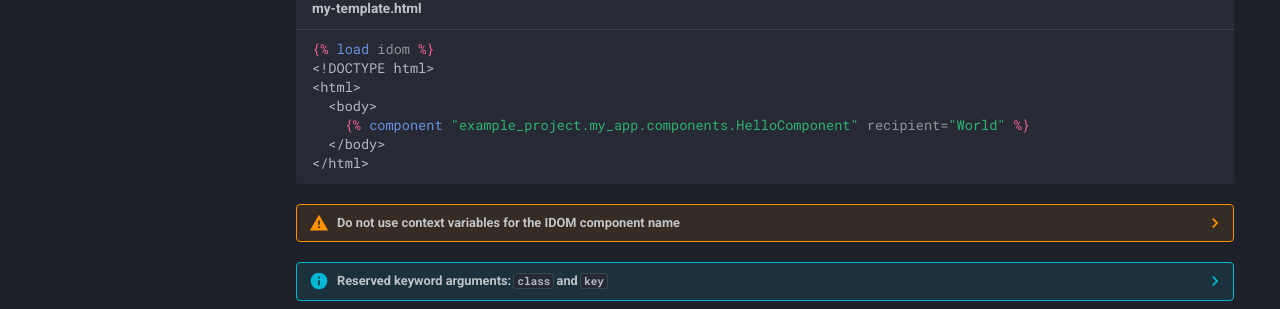
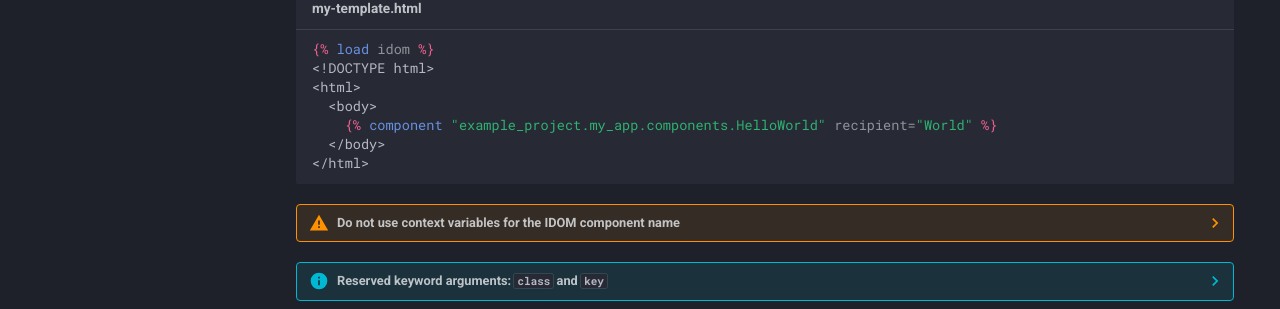
Before and after one commit to reactive-python/reactpy-django, an MkDocs documentation site: the page built from docs/django/templatetag.md, in a window 1280 px wide. Shown: the part 306-615 px from the top of the page. Built offline with MkDocs 1.6.1 and Material for MkDocs 9.7.7, drawn with Linux system fonts in a browser that asks for light colours; comment, search, counter and statistics services are not loaded.

Commit message:
rename component to HelloWorld

````diff
--- a/README.md
+++ b/README.md
@@ -35,9 +35,8 @@ You'll need a file to define your [IDOM](https://github.com/idom-team/idom) comp
 ```python title="components.py"
 from idom import component, html
 
-# Components are CamelCase by ReactJS convention
 @component
-def HelloComponent(recipient: str):
+def HelloWorld(recipient: str):
     return html.h1(f"Hello {recipient}!")
 ```
 
@@ -49,7 +48,7 @@ def HelloComponent(recipient: str):
 
 In your **Django app**'s HTML located within your `templates` folder, you can now embed your IDOM component using the `component` template tag. Within this tag, you will need to type in your dotted path to the component function as the first argument.
 
-Additonally, you can pass in keyword arguments into your component function. For example, after reading the code below, pay attention to how the function definition for `HelloComponent` (_in the previous example_) accepts a `recipient` argument.
+Additonally, you can pass in keyword arguments into your component function. For example, after reading the code below, pay attention to how the function definition for `HelloWorld` (_in the previous example_) accepts a `recipient` argument.
 
 <!--html-header-end-->
 <!--html-code-start-->
@@ -59,7 +58,7 @@ Additonally, you can pass in keyword arguments into your component function. For
 <!DOCTYPE html>
 <html>
   <body>
-    {% component "example_project.my_app.components.HelloComponent" recipient="World" %}
+    {% component "example_project.my_app.components.HelloWorld" recipient="World" %}
   </body>
 </html>
 ```
--- a/docs/django/templatetag.md
+++ b/docs/django/templatetag.md
@@ -12,7 +12,7 @@ Integrated within Django IDOM, we bundle a template tag. Within this tag, you ca
 
        ```python title="views.py"
        def example_view():
-              context_vars = {"DontDoThis": "example_project.my_app.components.HelloComponent"}
+              context_vars = {"DontDoThis": "example_project.my_app.components.HelloWorld"}
               return render(request, "my-template.html", context_vars)
        ```
 
@@ -21,7 +21,7 @@ Integrated within Django IDOM, we bundle a template tag. Within this tag, you ca
        {% component DontDoThis recipient="World" %}
 
        <!-- This is good -->
-       {% component "example_project.my_app.components.HelloComponent" recipient="World" %}
+       {% component "example_project.my_app.components.HelloWorld" recipient="World" %}
        ```
 
        Failure to follow this warning will result in a performance penalty and also jankiness when using the Django autoreloader.
@@ -54,7 +54,7 @@ Integrated within Django IDOM, we bundle a template tag. Within this tag, you ca
        <!DOCTYPE html>
        <html>
          <body>
-            {% component "example_project.my_app.components.HelloComponent" recipient="World" %}
+            {% component "example_project.my_app.components.HelloWorld" recipient="World" %}
             {% component "example_project.my_app_2.components.ClassComponent" class="bold small-font" %}
             <div>{% component "example_project.my_app_3.components.SimpleComponent" %}</div>
          </body>
````
